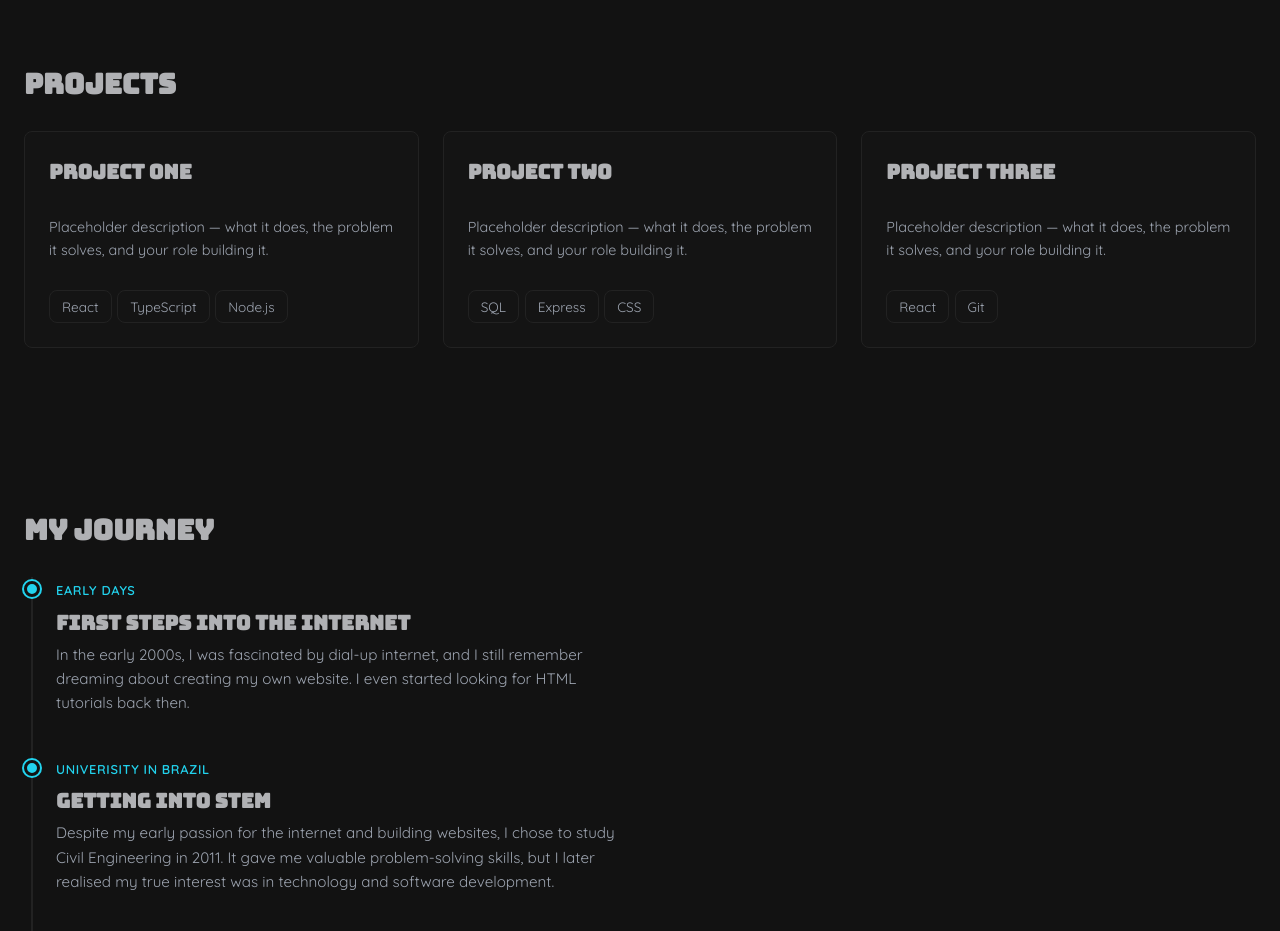
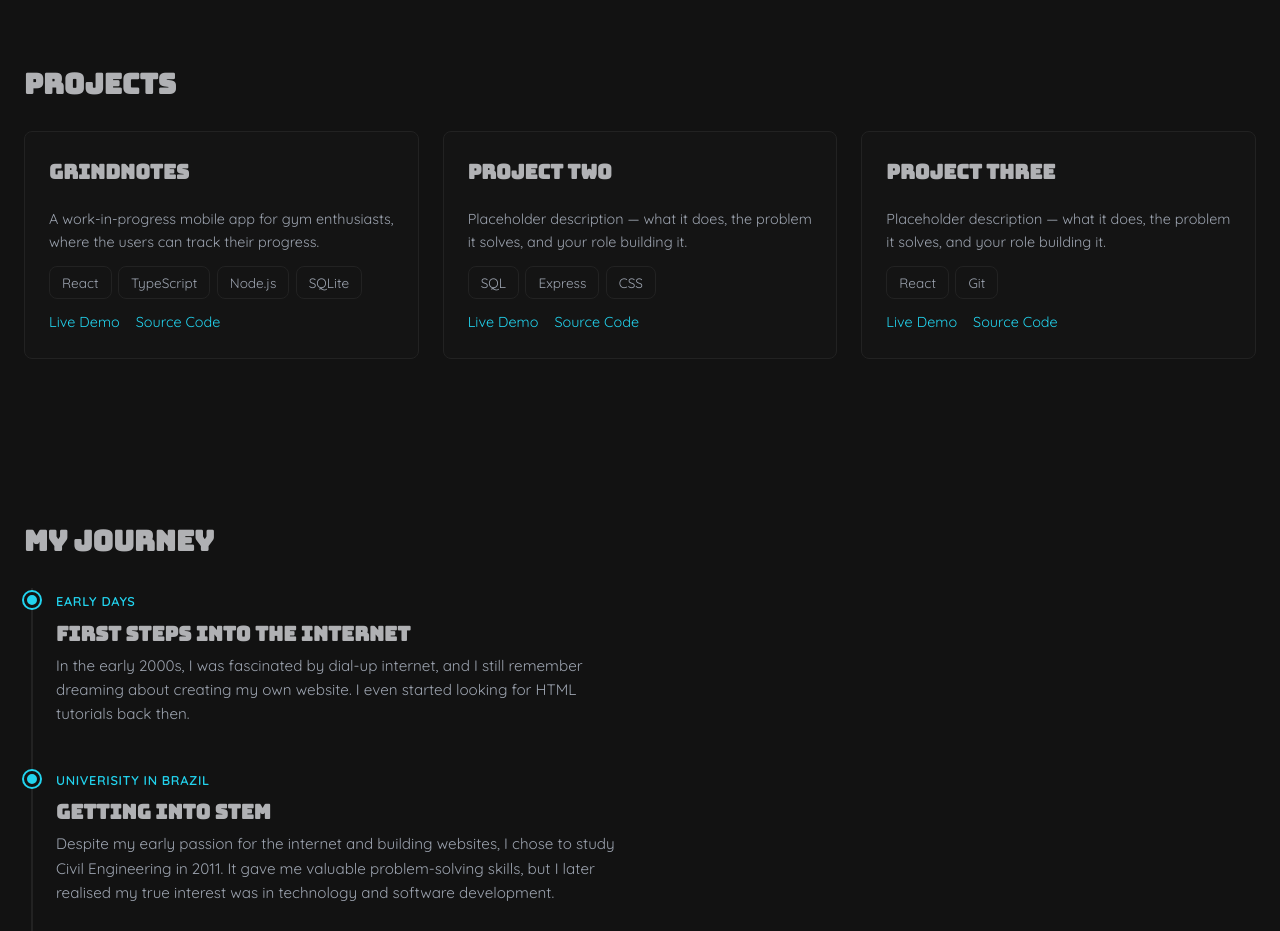
Before and after one commit to ale2502/portfolio-website, a React (Vite) app: page / in a window 1280 px wide. Shown: the part 2080-3011 px from the top of the page. Built offline with nearby package versions, Linux system fonts and the light colour scheme.

Commit message:
Projects in progress

```diff
--- a/src/components/Projects.tsx
+++ b/src/components/Projects.tsx
@@ -1,26 +1,27 @@
 import { useRef } from 'react';
-import { motion } from 'framer-motion';
 import { useGSAP } from '@gsap/react';
 import gsap from 'gsap';
 
 const projects = [
   {
-    title: 'Project One',
-    desc: 'Placeholder description — what it does, the problem it solves, and your role building it.',
-    tech: ['React', 'TypeScript', 'Node.js'],
-    link: '#',
+    title: 'GrindNotes',
+    desc: 'A work-in-progress mobile app for gym enthusiasts, where the users can track their progress.',
+    tech: ['React', 'TypeScript', 'Node.js', 'SQLite'],
+    live: 'https://workout-log-app-mobile-v2.onrender.com',
+    code: 'https://github.com/ale2502/workout-log-app-mobile-v2',
   },
   {
     title: 'Project Two',
     desc: 'Placeholder description — what it does, the problem it solves, and your role building it.',
     tech: ['SQL', 'Express', 'CSS'],
-    link: '#',
+    live: '#',
   },
   {
     title: 'Project Three',
     desc: 'Placeholder description — what it does, the problem it solves, and your role building it.',
     tech: ['React', 'Git'],
-    link: '#',
+    live: '#',
+    code: '#',
   },
 ];
 
@@ -54,26 +55,26 @@ export default function Projects() {
       <div className="container">
         <h2 ref={headingRef}>Projects</h2>
         <div ref={itemsRef} className="grid md:grid-cols-3 gap-6 mt-8">
-          {projects.map((project, i) => (
-            <motion.a
-              key={project.title}
-              href={project.link}
-              className="project-card"
-              initial={{ opacity: 0, y: 20 }}
-              whileInView={{ opacity: 1, y: 0 }}
-              viewport={{ amount: 0.4 }}
-              transition={{ duration: 1, delay: i * 0.1, ease: 'easeOut' }}
-            >
+          {projects.map((project) => (
+            <article key={project.title} className="home-project-card">
               <h3>{project.title}</h3>
               <p>{project.desc}</p>
-              <div className="project-tags">
+              <div className="home-project-tags">
                 {project.tech.map((t) => (
                   <span key={t} className="skill-tag">
                     {t}
                   </span>
                 ))}
               </div>
-            </motion.a>
+              <div className="home-project-links">
+                <a href={project.live} target="_blank" rel="noreferrer">
+                  Live Demo
+                </a>
+                <a href={project.code} target="_blank" rel="noreferrer">
+                  Source Code
+                </a>
+              </div>
+            </article>
           ))}
         </div>
       </div>
--- a/src/index.css
+++ b/src/index.css
@@ -276,13 +276,15 @@ main {
   font-size: 0.95rem;
 }
 
-/* Projects */
+/* Projects (home section) */
 .projects-section {
   padding-bottom: 6rem;
 }
 
-.project-card {
-  display: block;
+.home-project-card {
+  display: flex;
+  flex-direction: column;
+  gap: 0.75rem;
   border: 1px solid var(--border);
   background: var(--surface);
   border-radius: var(--radius);
@@ -292,21 +294,27 @@ main {
   transition: border-color 0.2s ease;
 }
 
-.project-card:hover {
+.home-project-card:hover {
   border-color: var(--accent);
+  text-decoration: none;
 }
 
-.project-card p {
+.home-project-card p {
   color: var(--text-muted);
-  font-size: 0.95rem;
-  margin-top: 0.5rem;
+  font-size: 0.9rem;
+  flex: 1;
 }
 
-.project-tags {
+.home-project-tags {
   display: flex;
   flex-wrap: wrap;
   gap: 0.4rem;
-  margin-top: 1rem;
+}
+
+.home-project-links {
+  display: flex;
+  gap: 1rem;
+  font-size: 0.9rem;
 }
 
 /* About */
```
